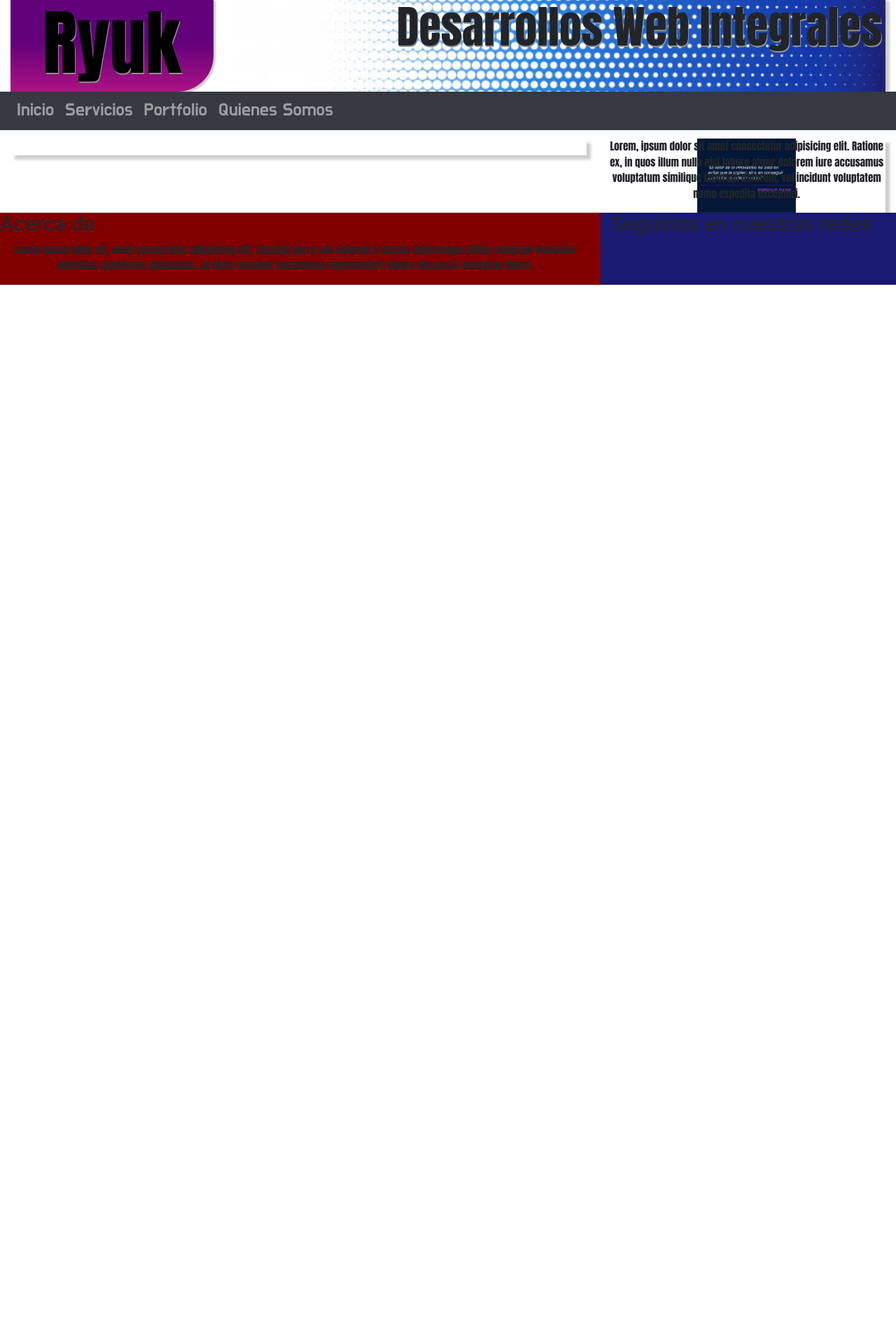
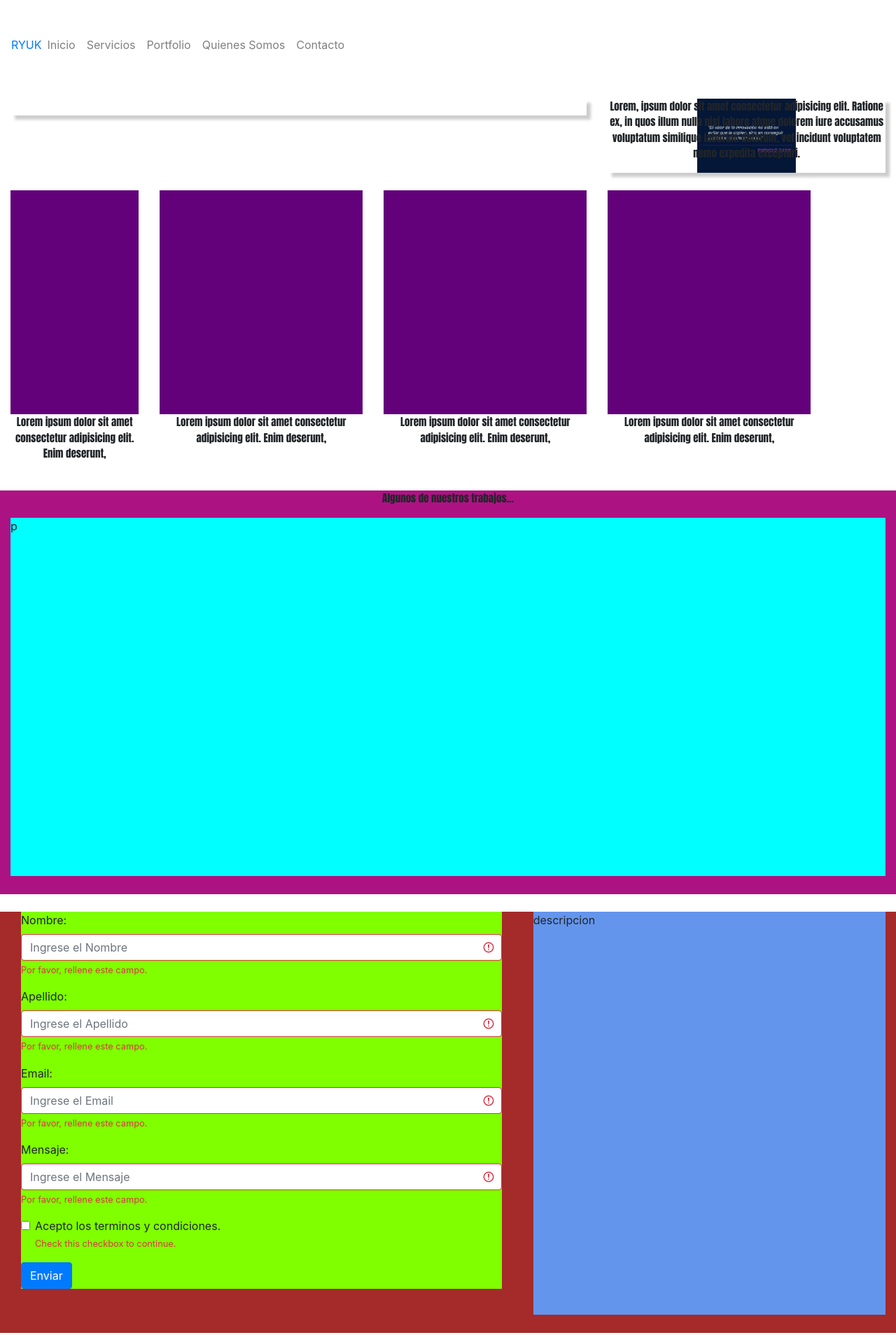
Before and after one commit to Diegonr1791/MiPrimerRepositorio, a plain HTML site: page inicio.html in a window 1280 px wide. Shown: the top 1908 px of the page at 70% size. Before the commit the page ends 800 px from the top, so only its background shows below. Drawn offline with nearby package versions, Linux system fonts and the light colour scheme.

Commit message:
Agrego Form contacto y detalles en el nav

```diff
--- a/css/style.css
+++ b/css/style.css
@@ -18,13 +18,20 @@ body{
 
 }
 /*-------------------------*/
-/*HEADER*/
+/*HEADER-MENU*/
 header{
 margin-top: 0px;
 
 }
 .cont-header{
     margin:0px;
+    height: 10vw;
+    border-bottom: 1px black;
+    background-color: #fff;
+}
+.cont-header .menu{
+    height: 10vw;
+    background-color: #fff;
 }
 /*LOGO*/
 #div-logo{
@@ -42,62 +49,10 @@ margin-top: 0px;
     background: linear-gradient(to bottom,  #62017a 46%,#ad1283 100%); /* W3C, IE10+, FF16+, Chrome26+, Opera12+, Safari7+ */
     filter: progid:DXImageTransform.Microsoft.gradient( startColorstr='#62017a', endColorstr='#ad1283',GradientType=0 ); /* IE6-9 */
 }
-#div-logo h1{
 
-    font-size: 8vw;
-    font-family: Impact, Haettenschweiler, 'Arial Narrow Bold', sans-serif;
-    color: black;
-    text-shadow: 1px 2px #919191;
-}
-
-/*TITULO*/
-#div-titulo{
-    background-image: url("../img/banner-titulo2.jpg");
-    height: 100%;
-    background-repeat: no-repeat;
-    background-position: center;
-    background-size: cover;
-    box-shadow: 0.5vw 0.5px 0.3vw  rgba(0, 0, 0, 0.2);
-}
+/*------------------------------*/
 
 
-#div-titulo h2{
-    font-family: Impact, Haettenschweiler, 'Arial Narrow Bold', sans-serif;
-    font-size: 5vw;
-    text-align: right;
-    padding-right: 5px;
-    text-shadow: 1px 2px #919191;
-}
-/*------------------------------*/
-
-/*MENU NAVEGACION*/
-.contenedor-menu{
-    background-color: lawngreen;
-
-
-}
-.contenedor-menu a{
-    text-decoration: none;
-    color: white;
-    padding: 0.01vw 0.2vw;
-    font-family: 'Do Hyeon', sans-serif;
-    font-size: 2vw;
-    text-align: center;
-}
-.contenedor-menu a:hover{
-    color: blueviolet;
-    /*background: rgba(0,0,0,0.2);*/
-}
-.contenedor-menu .navbar{
-  width: 100%;
-
-}
-.contenedor-menu .nav{
-    text-align: right;
-}
-.contenedor-menu .nav-item{
-    text-align: center;
-}
 
 nav{
 
@@ -138,6 +93,68 @@ aside{
 }
 
 /*-------------------------------*/
+
+/*SERVICIOS*/
+.contenedor-servicios .servicios{
+  margin-top: 2vw;
+}
+.contenedor-servicios #movile{
+    width: 100%;
+    height: 25vw;
+    background-color: #62017a;
+}
+
+.contenedor-servicios #soft{
+    width: 100%;
+    height: 25vw;
+    background-color: #62017a;
+}
+
+.contenedor-servicios #responsive{
+    width: 100%;
+    height: 25vw;
+    background-color: #62017a;
+}
+.contenedor-servicios #movile{
+    width: 100%;
+    height: 25vw;
+    background-color: #62017a;
+}
+/*--------------------------------*/
+/*PORFOLIO*/
+.contenedor-porfolio{
+    margin-top: 2vw;
+    margin-bottom: 2vw;
+    background-color: #ad1283;
+}
+
+.contenedor-porfolio #slaid{
+    width: 100%;
+    height: 40vw;
+    margin-bottom: 2vw;
+    background-color: aqua;
+}
+/*----------------------------------*/
+/*CONTACTO*/
+.contenedor-contacto{
+    margin-top: 2vw;
+    margin-bottom: 2vw;
+    background-color: brown;
+}
+
+.contenedor-contacto #form-contacto{
+    width: 100%;
+    height: 100%;
+    margin-bottom: 2vw;
+    background-color: chartreuse;
+}
+.contenedor-contacto #desc-contacto{
+    width: 100%;
+    height: 45vw;
+    margin-bottom: 2vw;
+    background-color: cornflowerblue;
+}
+
 
 /*FOOTER*/
 footer{
--- a/inicio.html
+++ b/inicio.html
@@ -1,47 +1,44 @@
 <!DOCTYPE html>
 <html lang="en">
+
 <head>
   <!-- Required meta tags -->
   <meta charset="utf-8" />
-    <meta name="viewport" content="width=device-width, initial-scale=1.0, shrink-to-fit=no"/>
+  <meta name="viewport" content="width=device-width, initial-scale=1.0, shrink-to-fit=no" />
   <!-- Bootstrap CSS -->
-    <link
-      rel="stylesheet"
-      href="https://stackpath.bootstrapcdn.com/bootstrap/4.5.2/css/bootstrap.min.css"
-      integrity="sha384-JcKb8q3iqJ61gNV9KGb8thSsNjpSL0n8PARn9HuZOnIxN0hoP+VmmDGMN5t9UJ0Z"
-      crossorigin="anonymous"
-    />
+  <link rel="stylesheet" href="https://stackpath.bootstrapcdn.com/bootstrap/4.5.2/css/bootstrap.min.css"
+    integrity="sha384-JcKb8q3iqJ61gNV9KGb8thSsNjpSL0n8PARn9HuZOnIxN0hoP+VmmDGMN5t9UJ0Z" crossorigin="anonymous" />
   <link rel="stylesheet" href="css/style.css" />
 
-    <title>Hello, world!</title>
+  <title>RYUK, Desarrollos web</title>
 </head>
+
 <body>
   <div class=" cont-header container-fluid">
     <header>
       <div class="row">
-          <div class="col-xs-12 col-sm-12 col-md-3 col-lg-3"><div id ="div-logo"><h1>Ryuk</h1></div></div>
-          <div class="col-xs-12 col-sm-12 col-md-9 col-lg-9"><div id="div-titulo"><h2>Desarrollos Web Integrales</h2></div></div>
+        <div class="col-12-xs col-sm-4 col-md-4 col-lg-4 col-xl-4">
+          <nav class=" menu navbar navbar-expand-sm navbar-light fixed-top">
+            <div id="logo">
+              <a href="#">RYUK</a>
             </div>
-      </header>
-    </div>
-      <div class="contenedor-menu container-fluid">
-        <div class="row">
-            <nav class="navbar navbar-expand-sm navbar-dark bg-dark">
-
-              <button class="navbar-toggler" type="button" data-toggle="collapse" data-target="#navbarNav" aria-expanded="false"
-              aria-label="Toggle navigation" aria-controls="navbarNav">
+            <button class="navbar-toggler" type="button" data-toggle="collapse" data-target="#navbarNav"
+              aria-expanded="false" aria-label="Toggle navigation" aria-controls="navbarNav">
               <span class="navbar-toggler-icon"></span>
             </button>
-              <div class="collapse navbar-collapse" id ="navbarNav">
+            <div class="collapse navbar-collapse" id="navbarNav">
               <ul class="navbar-nav">
                 <li class="nav-item"><a href="" class="nav-link">Inicio</a></li>
                 <li class="nav-item"><a href="" class="nav-link">Servicios</a></li>
                 <li class="nav-item"><a href="" class="nav-link">Portfolio</a></li>
                 <li class="nav-item"><a href="" class="nav-link">Quienes Somos</a></li>
+                <li class="nav-item"><a href="" class="nav-link">Contacto</a></li>
               </ul>
             </div>
           </nav>
         </div>
+      </div>
+    </header>
   </div>
 
   <div class="contenedor-cuerpo container-fluid">
@@ -54,9 +51,91 @@
       <div class="col-sm-4">
         <aside>
           <div id="img"></div>
-                <p>Lorem, ipsum dolor sit amet consectetur adipisicing elit. Ratione ex, in quos illum nulla nisi labore atque dolorem iure accusamus voluptatum similique laborum dolorum, vel incidunt voluptatem nemo expedita excepturi.
+          <p>Lorem, ipsum dolor sit amet consectetur adipisicing elit. Ratione ex, in quos illum nulla nisi labore atque
+            dolorem iure accusamus voluptatum similique laborum dolorum, vel incidunt voluptatem nemo expedita
+            excepturi.
           </p>
         </aside>
+      </div>
+    </div>
+  </div>
+
+  <div class="contenedor-servicios container-fluid">
+    <div class="row">
+      <div class="col-xs-12 col-sm-6 col-md-3 col-lg-3 col-xl-2">
+        <div id="movile" class="servicios"></div>
+        <p>Lorem ipsum dolor sit amet consectetur adipisicing elit. Enim deserunt,</p>
+      </div>
+      <div class="col-xs-12 col-sm-6 col-md-3 col-lg-3 col-xl-3">
+        <div id="soft" class="servicios"></div>
+        <p>Lorem ipsum dolor sit amet consectetur adipisicing elit. Enim deserunt,</p>
+      </div>
+      <div class="col-xs-12 col-sm-6 col-md-3 col-lg-3 col-xl-3">
+        <div id="responsive" class="servicios"></div>
+        <p>Lorem ipsum dolor sit amet consectetur adipisicing elit. Enim deserunt,</p>
+      </div>
+      <div class="col-xs-12 col-sm-6 col-md-3 col-lg-3 col-xl-3">
+        <div id="movile" class="servicios"></div>
+        <p>Lorem ipsum dolor sit amet consectetur adipisicing elit. Enim deserunt,</p>
+      </div>
+    </div>
+  </div>
+  <div class="contenedor-porfolio container-fluid">
+    <div class="row">
+      <div class="col-xs-12 col-sm-12 col-md-12 col-lg-12 col-xl-12">
+        <div id="titulo-porfolio">
+          <p>Algunos de nuestros trabajos...</p>
+        </div>
+        <div id="slaid">p</div>
+      </div>
+    </div>
+  </div>
+  <div class="contenedor-contacto container-fluid">
+    <div class="row">
+      <div class="col-xs-12 col-sm-12 col-md-6 col-lg-7 col-xl-7">
+        <div class="container">
+          <div id="form-contacto">
+            <form action="#" class="was-validated">
+              <div class="form-group">
+                <label for="uname">Nombre:</label>
+                <input type="text" class="form-control" id="uname" placeholder="Ingrese el Nombre" name="uname" required>
+                <div class="valid-feedback">Correcto.</div>
+                <div class="invalid-feedback">Por favor, rellene este campo.</div>
+              </div>
+              <div class="form-group">
+                <label for="uname">Apellido:</label>
+                <input type="text" class="form-control" id="unape" placeholder="Ingrese el Apellido" name="unape" required>
+                <div class="valid-feedback">Correcto.</div>
+                <div class="invalid-feedback">Por favor, rellene este campo.</div>
+              </div>
+              <div class="form-group">
+                <label for="pwd">Email:</label>
+                <input type="email" class="form-control" id="email" placeholder="Ingrese el Email" name="email" required>
+                <div class="valid-feedback">Correcto.</div>
+                <div class="invalid-feedback">Por favor, rellene este campo.</div>
+              </div>
+              <div class="form-group">
+                <label for="pwd">Mensaje:</label>
+                <input type="text" class="form-control" id="descripcion" placeholder="Ingrese el Mensaje"
+                  name="descripcion" required>
+                <div class="valid-feedback">Correcto.</div>
+                <div class="invalid-feedback">Por favor, rellene este campo.</div>
+              </div>
+              <div class="form-group form-check">
+                <label class="form-check-label">
+                  <input class="form-check-input" type="checkbox" name="remember" required> Acepto los terminos y
+                  condiciones.
+                  <div class="valid-feedback">Correcto.</div>
+                  <div class="invalid-feedback">Check this checkbox to continue.</div>
+                </label>
+              </div>
+              <button type="submit" class="btn btn-primary">Enviar</button>
+            </form>
+          </div>
+        </div>
+      </div>
+      <div class="col-xs-12 col-sm-12 col-md-6 col-lg-5 col-xl-15">
+        <div id="desc-contacto">descripcion</div>
       </div>
     </div>
   </div>
@@ -64,29 +143,28 @@
     <div class="row">
       <div id="foot-acercade" class="col-sm-8">
         <h3>Acerca de</h3>
-              <p>Lorem ipsum dolor sit, amet consectetur adipisicing elit. Suscipit porro sed dolorum a beatae doloremque officia voluptas! Inventore doloribus asperiores quibusdam, ad dicta nesciunt assumenda reprehenderit dolore obcaecati molestiae libero.</p>
+        <p>Lorem ipsum dolor sit, amet consectetur adipisicing elit. Suscipit porro sed dolorum a beatae doloremque
+          officia voluptas! Inventore doloribus asperiores quibusdam, ad dicta nesciunt assumenda reprehenderit dolore
+          obcaecati molestiae libero.</p>
       </div>
-          <div id="foot-redes" class="col-sm-4"><h3>Seguinos en nuestras redes</h3></div>
+      <div id="foot-redes" class="col-sm-4">
+        <h3>Seguinos en nuestras redes</h3>
+      </div>
     </div>
   </footer>
   </div>
 
   <!-- Optional JavaScript -->
   <!-- jQuery first, then Popper.js, then Bootstrap JS -->
-    <script
-      src="https://code.jquery.com/jquery-3.5.1.slim.min.js"
+  <script src="https://code.jquery.com/jquery-3.5.1.slim.min.js"
     integrity="sha384-DfXdz2htPH0lsSSs5nCTpuj/zy4C+OGpamoFVy38MVBnE+IbbVYUew+OrCXaRkfj"
-      crossorigin="anonymous"
-    ></script>
-    <script
-      src="https://cdn.jsdelivr.net/npm/popper.js@1.16.1/dist/umd/popper.min.js"
+    crossorigin="anonymous"></script>
+  <script src="https://cdn.jsdelivr.net/npm/popper.js@1.16.1/dist/umd/popper.min.js"
     integrity="sha384-9/reFTGAW83EW2RDu2S0VKaIzap3H66lZH81PoYlFhbGU+6BZp6G7niu735Sk7lN"
-      crossorigin="anonymous"
-    ></script>
-    <script
-      src="https://stackpath.bootstrapcdn.com/bootstrap/4.5.2/js/bootstrap.min.js"
+    crossorigin="anonymous"></script>
+  <script src="https://stackpath.bootstrapcdn.com/bootstrap/4.5.2/js/bootstrap.min.js"
     integrity="sha384-B4gt1jrGC7Jh4AgTPSdUtOBvfO8shuf57BaghqFfPlYxofvL8/KUEfYiJOMMV+rV"
-      crossorigin="anonymous"
-    ></script>
+    crossorigin="anonymous"></script>
 </body>
+
 </html>
```
Also changed, not shown: img/dev-soft.png (added), img/mobile-app.png (added), img/responsive.png (added). Lines whose indentation alone changed are shown as unchanged.
